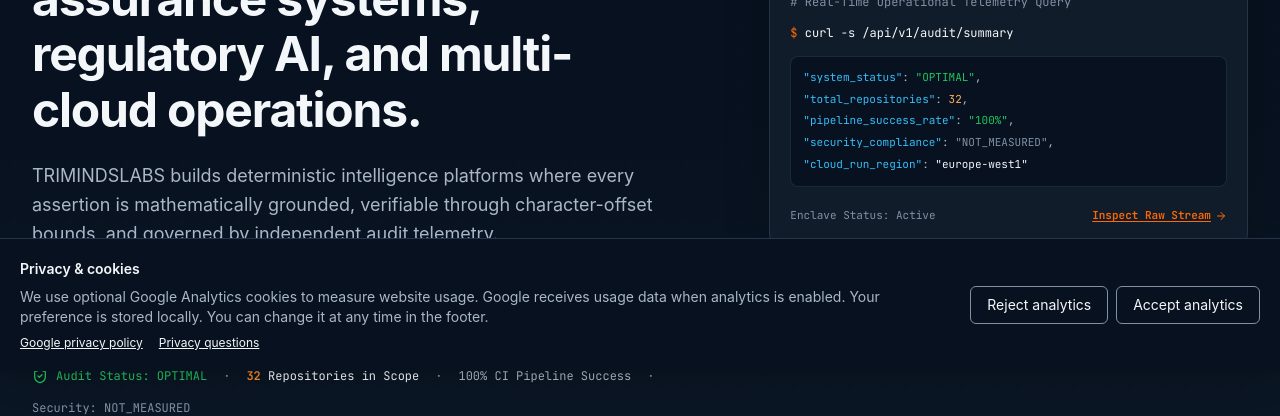
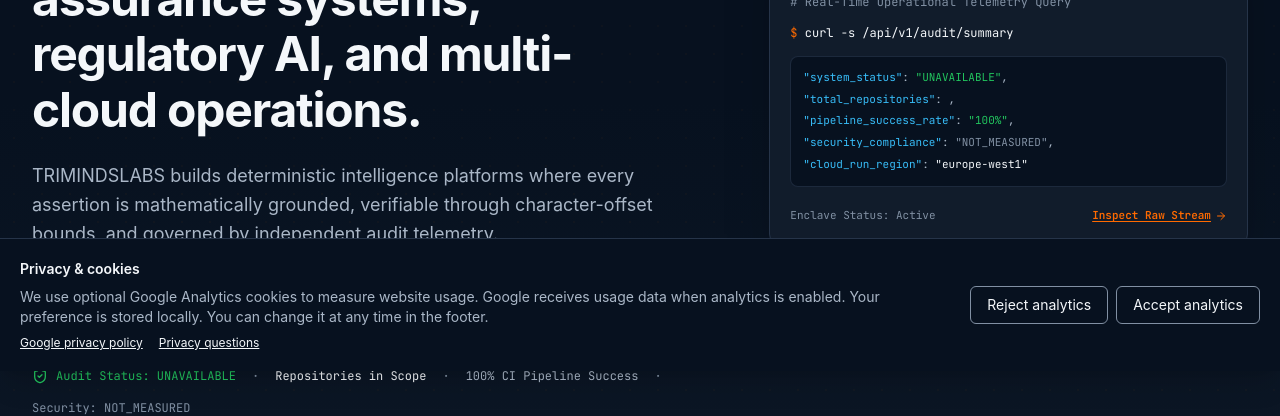
Before and after one commit to RodrigoDiasDeOliveira/Trimindslabs-corporate-website-v4, a React (Vite) app: page / in a window 1280 px wide. Shown: the part 389-805 px from the top of the page. Built offline with nearby package versions, Linux system fonts and the light colour scheme; no server answers.

Commit message:
fix: consume audit summary without synthetic metrics

```diff
--- a/src/App.tsx
+++ b/src/App.tsx
@@ -15,15 +15,20 @@ import { fetchAuditSummary } from './services/auditService';
 export default function App() {
   const [activeSection, setActiveSection] = useState('overview');
   const [selectedProductFamily, setSelectedProductFamily] = useState<string>('all');
-  const [liveAuditStatus, setLiveAuditStatus] = useState('OPTIMAL');
-  const [totalRepositories, setTotalRepositories] = useState(32);
+  const [liveAuditStatus, setLiveAuditStatus] = useState('UNAVAILABLE');
+  const [totalRepositories, setTotalRepositories] = useState<number | null>(null);
+
+  const [securityCompliance, setSecurityCompliance] = useState('UNAVAILABLE');
+  const [pipelineRate, setPipelineRate] = useState('UNAVAILABLE');
 
   useEffect(() => {
     // Quick baseline query
     fetchAuditSummary(false).then((result) => {
       if (result.data) {
-        setLiveAuditStatus(result.data.system_status || 'OPTIMAL');
-        setTotalRepositories(result.data.summary_cards?.total_repositories || 32);
+        setLiveAuditStatus(result.data.system_status || 'UNAVAILABLE');
+        setSecurityCompliance(result.data.summary_cards?.security_compliance || 'UNAVAILABLE');
+        setPipelineRate(result.data.summary_cards?.pipeline_success_rate || 'UNAVAILABLE');
+        setTotalRepositories(result.data.summary_cards?.total_repositories ?? null);
       }
     });
   }, []);
@@ -67,6 +72,8 @@ export default function App() {
               onExploreCatalog={() => handleNavigate('products')}
               liveAuditStatus={liveAuditStatus}
               totalRepositories={totalRepositories}
+              securityCompliance={securityCompliance}
+              pipelineRate={pipelineRate}
             />
             <PrinciplesSection />
             <CompetenciesSection onSelectFamily={handleSelectFamily} />
```
